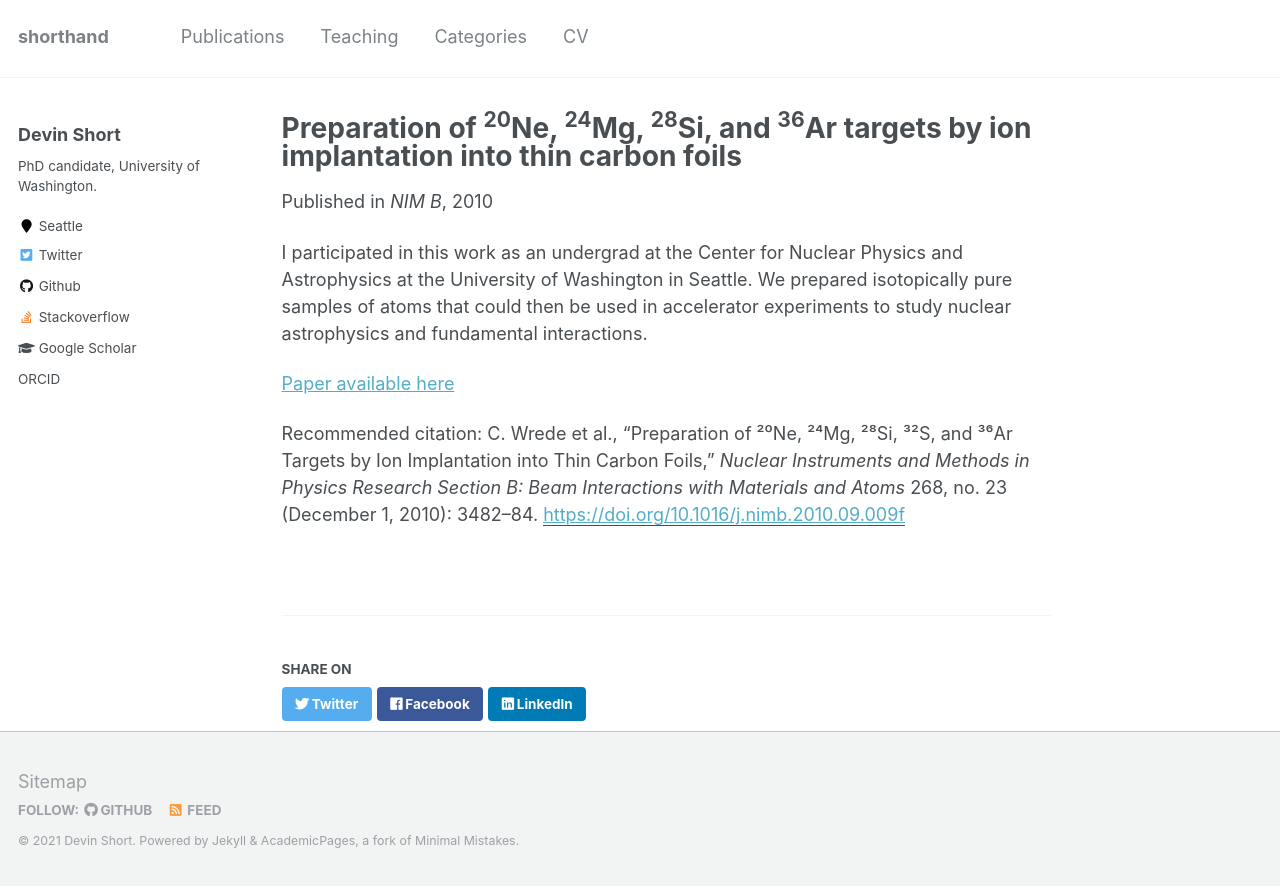
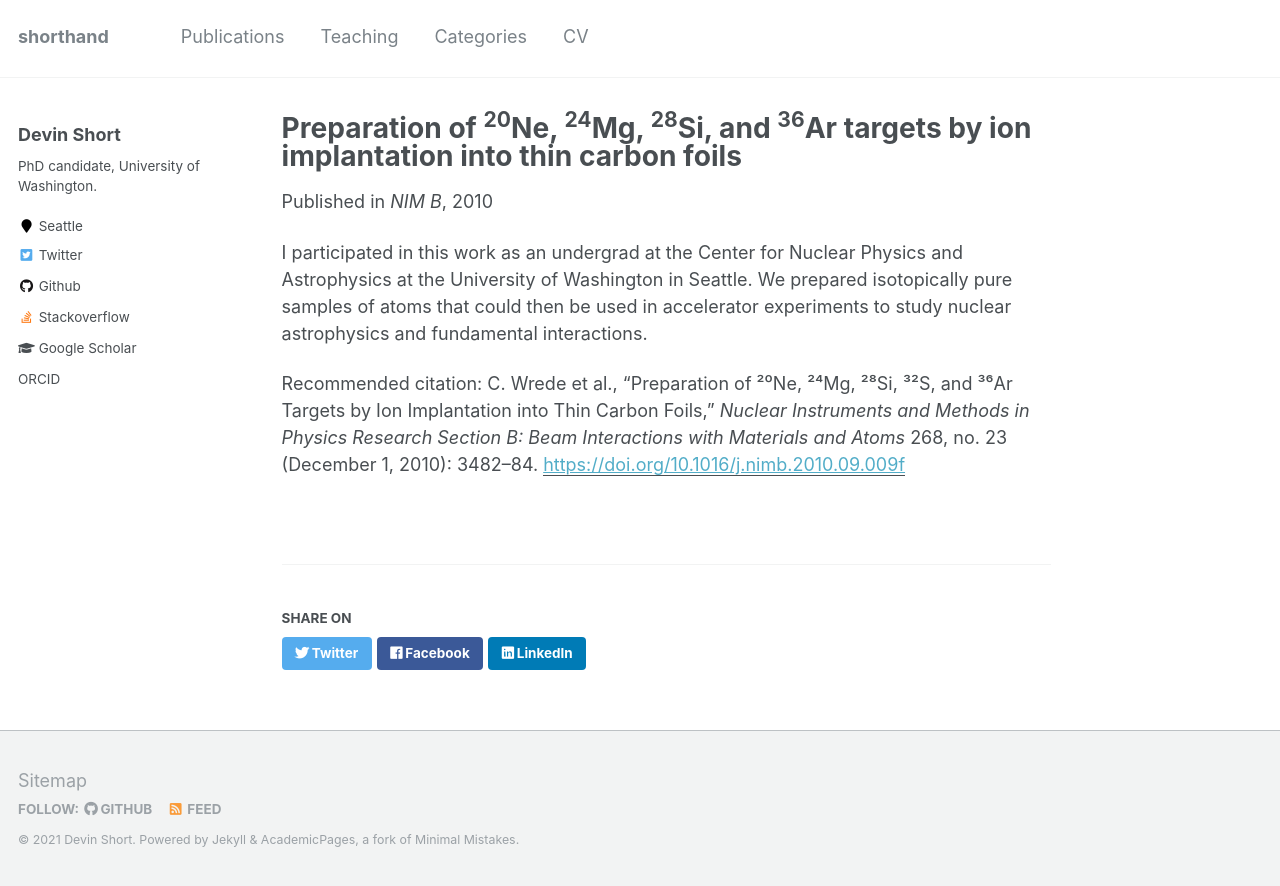
Before and after one commit to shortorian/shortorian.github.io, a Jekyll site: the page built from _publications/2010-12-01-PreparationOfTargets.md, in a window 1280 px wide and 990 px high, cut to the strip 104-990 px from the top of the window. Built offline with Jekyll 4.4.1, drawn with Linux system fonts in a browser that asks for light colours.

Commit message:
remove paper link

```diff
--- a/_publications/2010-12-01-PreparationOfTargets.md
+++ b/_publications/2010-12-01-PreparationOfTargets.md
@@ -9,5 +9,3 @@ paperurl: 'https://doi.org/10.1016/j.nimb.2010.09.009f'
 citation: 'C. Wrede et al., “Preparation of ²⁰Ne, ²⁴Mg, ²⁸Si, ³²S, and ³⁶Ar Targets by Ion Implantation into Thin Carbon Foils,” <i>Nuclear Instruments and Methods in Physics Research Section B: Beam Interactions with Materials and Atoms</i> 268, no. 23 (December 1, 2010): 3482–84.'
 ---
 I participated in this work as an undergrad at the Center for Nuclear Physics and Astrophysics at the University of Washington in Seattle. We prepared isotopically pure samples of atoms that could then be used in accelerator experiments to study nuclear astrophysics and fundamental interactions.
-
-[Paper available here](https://doi.org/10.1016/j.nimb.2010.09.009f)
```
